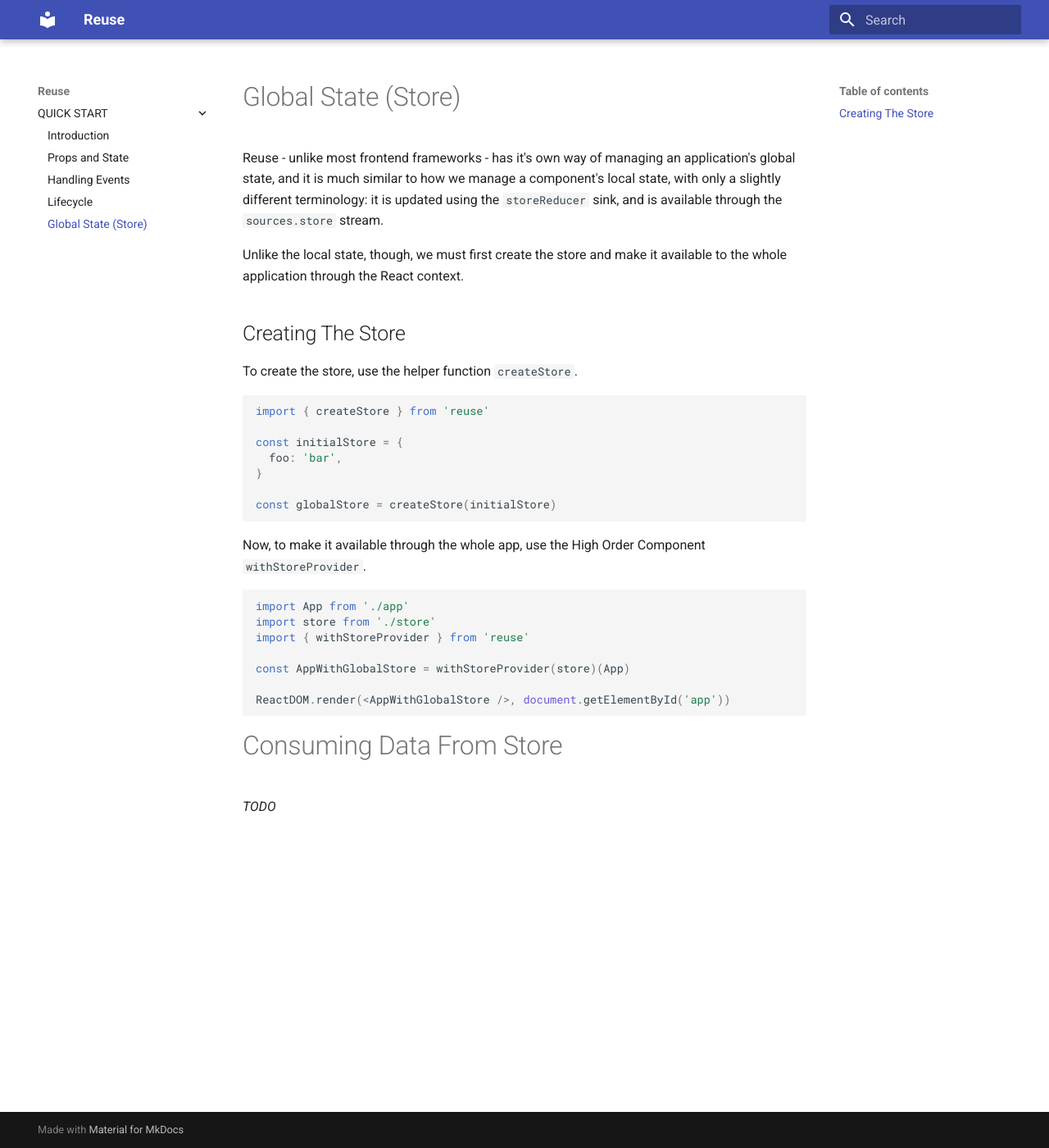
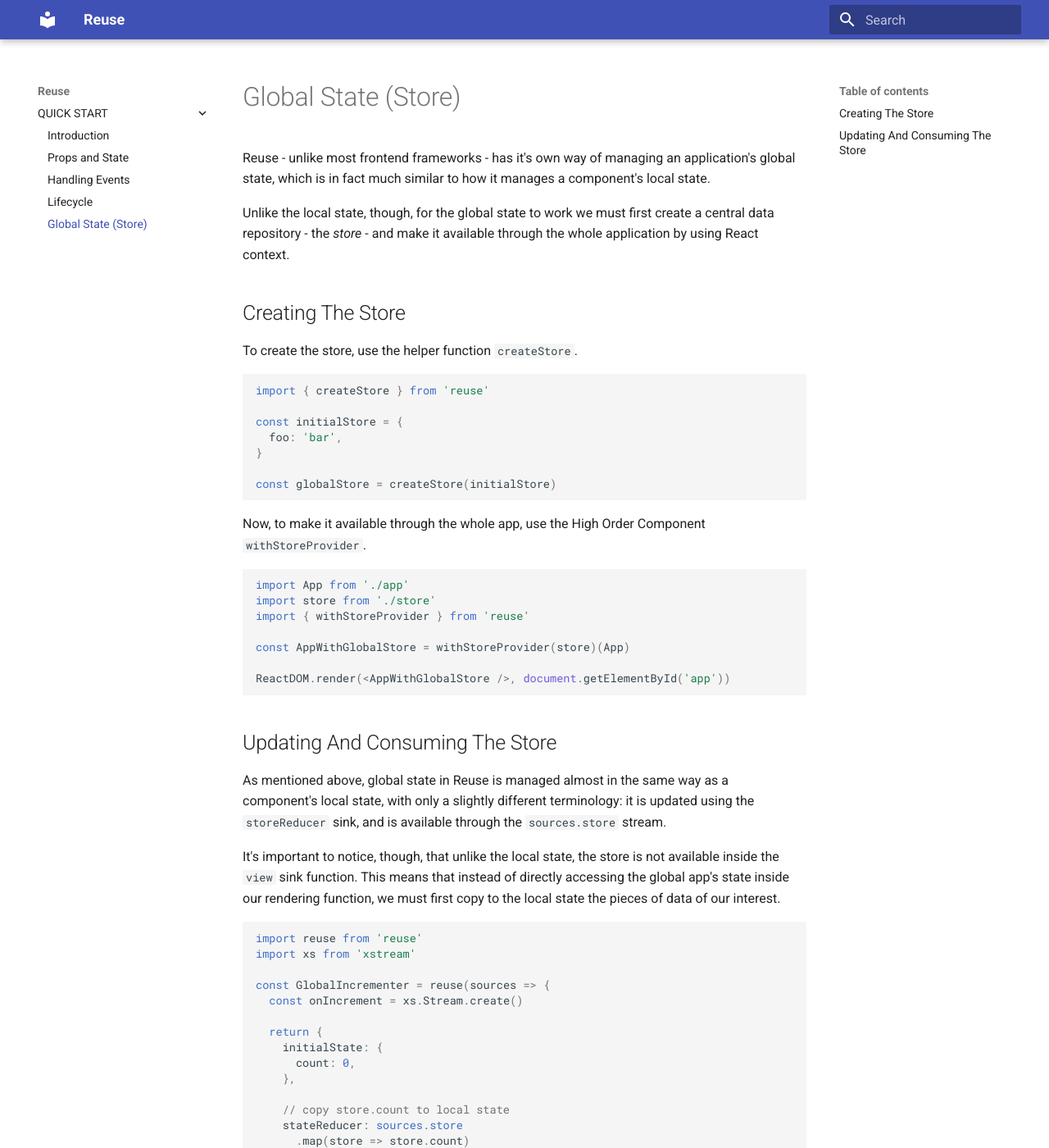
Before and after one commit to italonascimento/lemni, an MkDocs documentation site: the page built from docs/docs/quick-start/global-state.md, in a window 1280 px wide and 1400 px high. Shown: the whole window at 82% size. Built offline with MkDocs 1.6.1 and Material for MkDocs 9.7.7, drawn with Linux system fonts in a browser that asks for light colours; old or Windows-style settings are respelled for this version of MkDocs; some of the changed text lies outside the part shown.

Commit message:
docs: finish global state section

````diff
--- a/docs/docs/quick-start/global-state.md
+++ b/docs/docs/quick-start/global-state.md
@@ -1,8 +1,8 @@
 # Global State (Store)
 
-Reuse - unlike most frontend frameworks - has it's own way of managing an application's global state, and it is much similar to how we manage a component's local state, with only a slightly different terminology: it is updated using the `storeReducer` sink, and is available through the `sources.store` stream.
+Reuse - unlike most frontend frameworks - has it's own way of managing an application's global state, which is in fact much similar to how it manages a component's local state.
 
-Unlike the local state, though, we must first create the store and make it available to the whole application through the React context.
+Unlike the local state, though, for the global state to work we must first create a central data repository - the *store* - and make it available through the whole application by using React context.
 
 ## Creating The Store
 
@@ -30,6 +30,45 @@ const AppWithGlobalStore = withStoreProvider(store)(App)
 ReactDOM.render(<AppWithGlobalStore />, document.getElementById('app'))
 ```
 
-# Consuming Data From Store
+## Updating And Consuming The Store
 
-*TODO*
+As mentioned above, global state in Reuse is managed almost in the same way as a component's local state, with only a slightly different terminology: it is updated using the `storeReducer` sink, and is available through the `sources.store` stream.
+
+It's important to notice, though, that unlike the local state, the store is not available inside the `view` sink function. This means that instead of directly accessing the global app's state inside our rendering function, we must first copy to the local state the pieces of data of our interest.
+
+```typescript
+import reuse from 'reuse'
+import xs from 'xstream'
+
+const GlobalIncrementer = reuse(sources => {
+  const onIncrement = xs.Stream.create()
+
+  return {
+    initialState: {
+      count: 0,
+    },
+
+    // copy store.count to local state
+    stateReducer: sources.store
+      .map(store => store.count)
+      .map(count => ({
+        count,
+      }))
+    ,
+
+    // update store on click
+    storeReducer: increment.mapTo(
+      store => ({
+        count: store.count + 1,
+      })
+    ),
+
+    view: ({ state, emitter }) => (
+      <p>Count: {state.count}</p>
+      <button onClick={emmiter(onIncrement).signal}>
+        Increment
+      </button>
+    )
+  }
+})
+```
````
